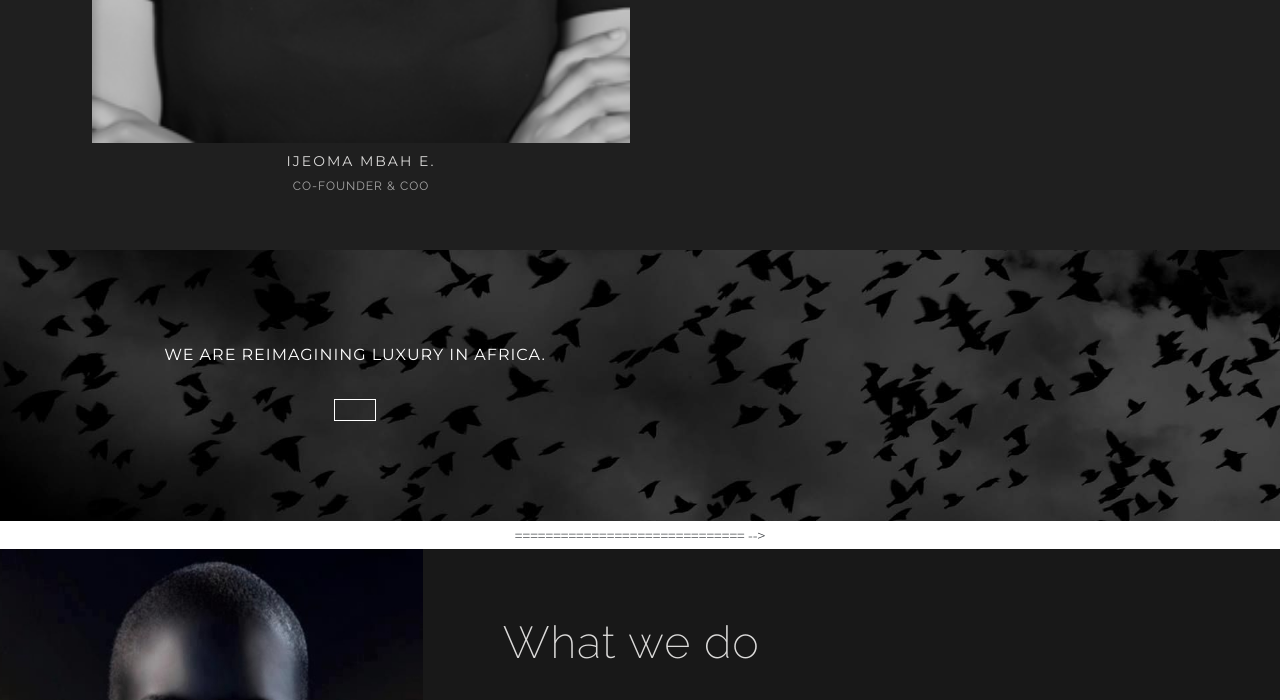
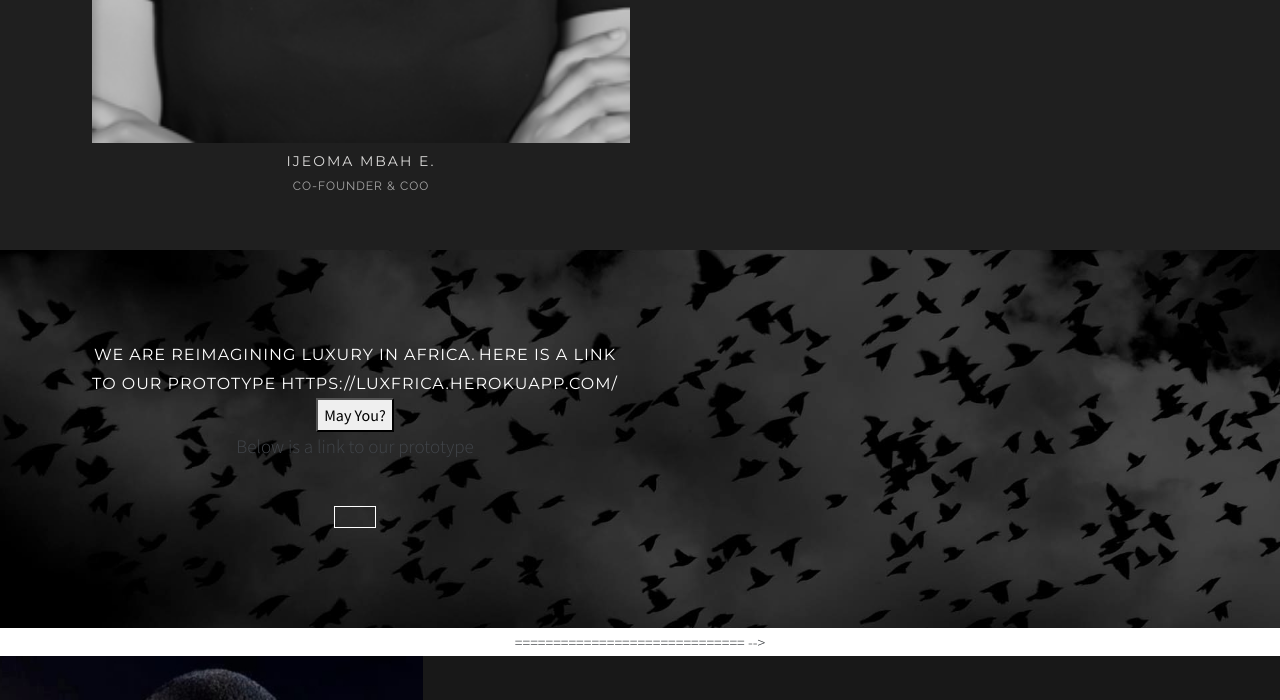
Before and after one commit to ChukwumaA/eandel, a Django app: page / in a window 1280 px wide. Shown: the part 4196-4896 px from the top of the page. Run offline with Django 3.2, Linux system fonts and the light colour scheme; some libraries are stand-ins or nearby versions; some web fonts are replaced.

Commit message:
Added a link to luxfrica prototype

```diff
--- a/eandel/templates/pages/index.html
+++ b/eandel/templates/pages/index.html
@@ -296,6 +296,47 @@
 
                   <div class="call-info">
                     <span class="call-subtitle">We are Reimagining Luxury in Africa.</span>
+                    <span class="call-subtitle">Here is a link to our prototype https://luxfrica.herokuapp.com/</span>
+                    <body style = "text-align:center;">
+                        <button onclick = "Luxfrica()">
+                          May You?
+                        </button>
+
+                          <p id = "proto" style =
+                          "font-size: 19px; font-weight: regular;">
+                          </p>
+
+                            <script>
+                              var el_up = document.getElementById("proto");
+                              var el_down = document.getElementById("GFG_DOWN");
+
+                              el_up.innerHTML = "Below is a link to our prototype ";
+                                  // + "a link using JavaScript."
+
+                              function Luxfrica() {
+
+                                // Create anchor element.
+                                var a = document.createElement('a');
+
+                                // Create the text node for anchor element.
+                                var link = document.createTextNode("Come join us.");
+
+                                // Append the text node to anchor element.
+                                a.appendChild(link);
+
+                                // Set the title.
+                                a.title = "Come join us";
+
+                                // Set the href property.
+                                a.href = "https://luxfrica.herokuapp.com/";
+
+                                // Append the anchor element to the body.
+                                document.body.appendChild(a);
+                              }
+                            </script>
+                        </body>
+
+
 
                   </div>
 
@@ -427,7 +468,7 @@
               <li>Fashion Retail<div class="label numbers">90%</div></li>
               <li>
                 <div class="progress">
-                  <div class="bar" data-value="70" role="progressbar">
+                  <div class="bar" data-value="90" role="progressbar">
                     90
                   </div>
                 </div>
@@ -436,7 +477,7 @@
               <li>Brand Management  <div class="label numbers">85%</div></li>
               <li>
                 <div class="progress">
-                  <div class="bar" data-value="80" role="progressbar">
+                  <div class="bar" data-value="85" role="progressbar">
                     85
                   </div>
                 </div>
@@ -445,7 +486,7 @@
               <li>Real Estate <div class="label numbers">70%</div></li>
               <li>
                 <div class="progress">
-                  <div class="bar" data-value="90" role="progressbar">
+                  <div class="bar" data-value="70" role="progressbar">
                     70
                   </div>
                 </div>
@@ -454,7 +495,7 @@
               <li>Concierge Services<div class="label numbers">70%</div></li>
               <li>
                 <div class="progress">
-                  <div class="bar" data-value="75" role="progressbar">
+                  <div class="bar" data-value="70" role="progressbar">
                     70
                   </div>
                 </div>
```
